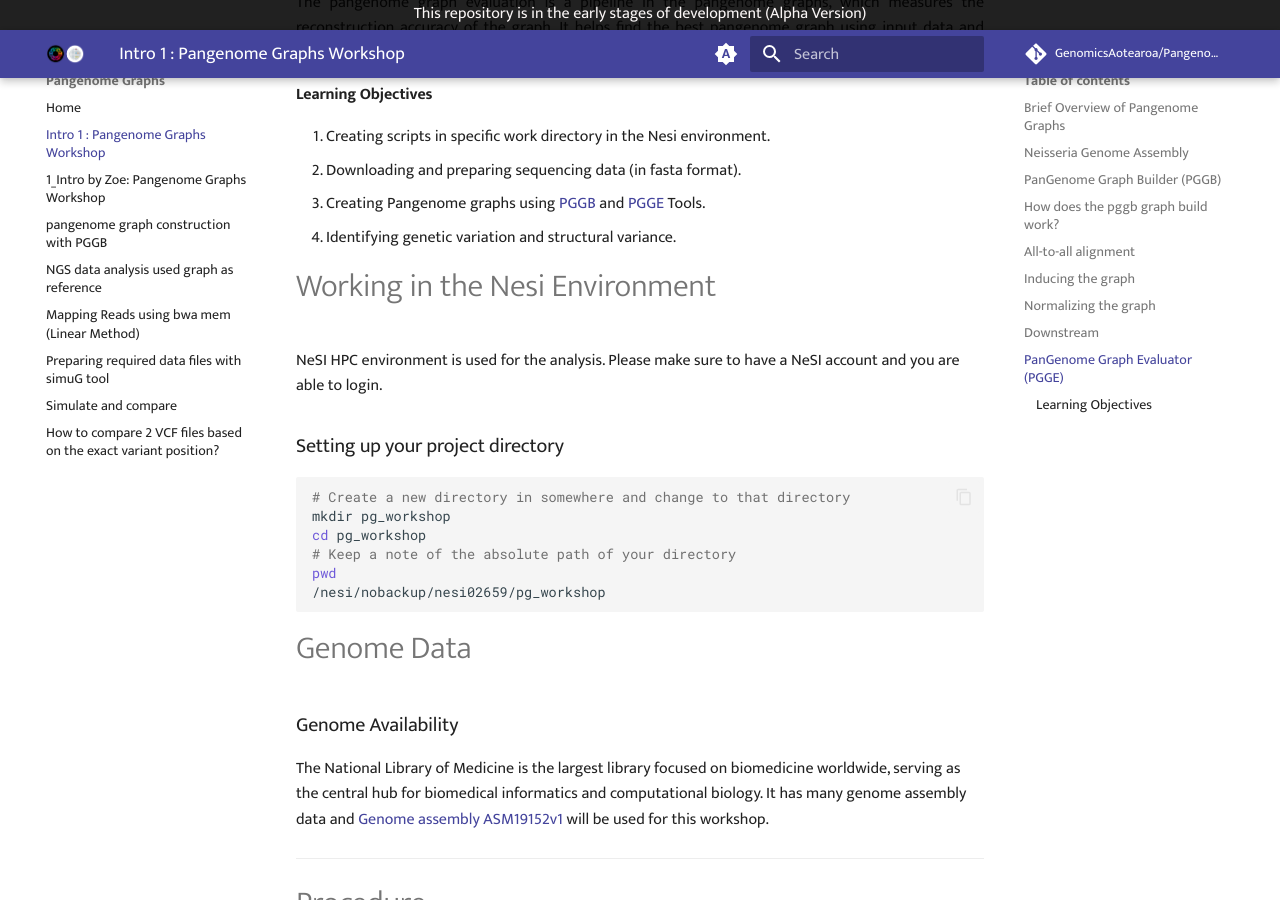
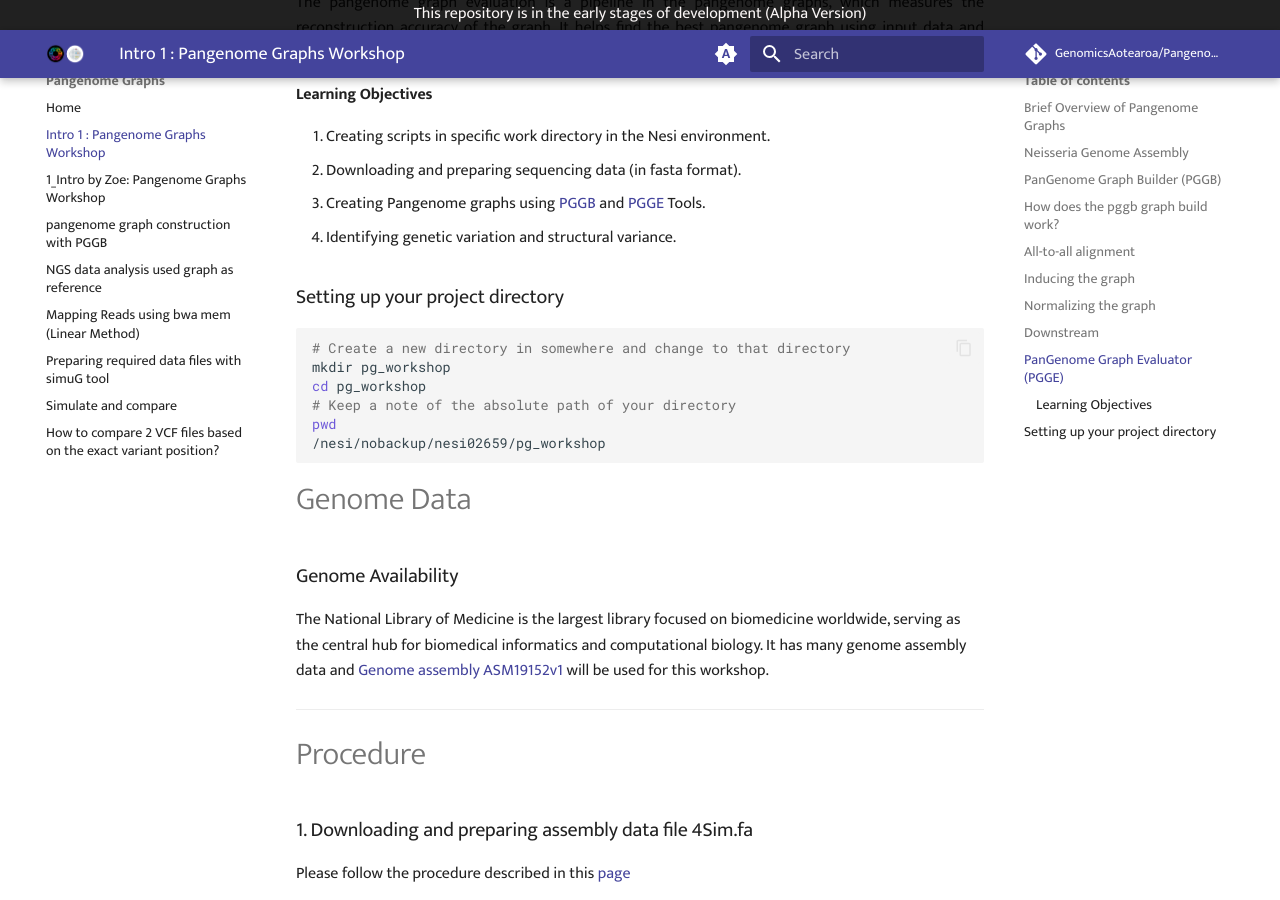
Before and after one commit to GenomicsAotearoa/Pangenome-Graphs-Workshop, an MkDocs documentation site: the page built from docs/1_Intro_1.md, in a window 1280 px wide and 900 px high, scrolled down 2832 px. Built offline with MkDocs 1.6.1 and Material for MkDocs 9.7.7, drawn with Linux system fonts in a browser that asks for light colours; comment, search, counter and statistics services are not loaded.

Commit message:
update intro

```diff
--- a/docs/1_Intro_1.md
+++ b/docs/1_Intro_1.md
@@ -59,9 +59,6 @@ The pangenome graph evaluation is a pipeline in the pangenome graphs, which meas
 2. Downloading and preparing sequencing data (in fasta format).
 3. Creating Pangenome graphs using [PGGB](https://github.com/pangenome/pggb) and [PGGE](https://github.com/pangenome/pgge) Tools.
 4. Identifying genetic variation and structural variance.
-
-# Working in the Nesi Environment
-NeSI HPC environment is used for the analysis. Please make sure to have a NeSI account and you are able to login.
 
 ### Setting up your project directory
 
```
